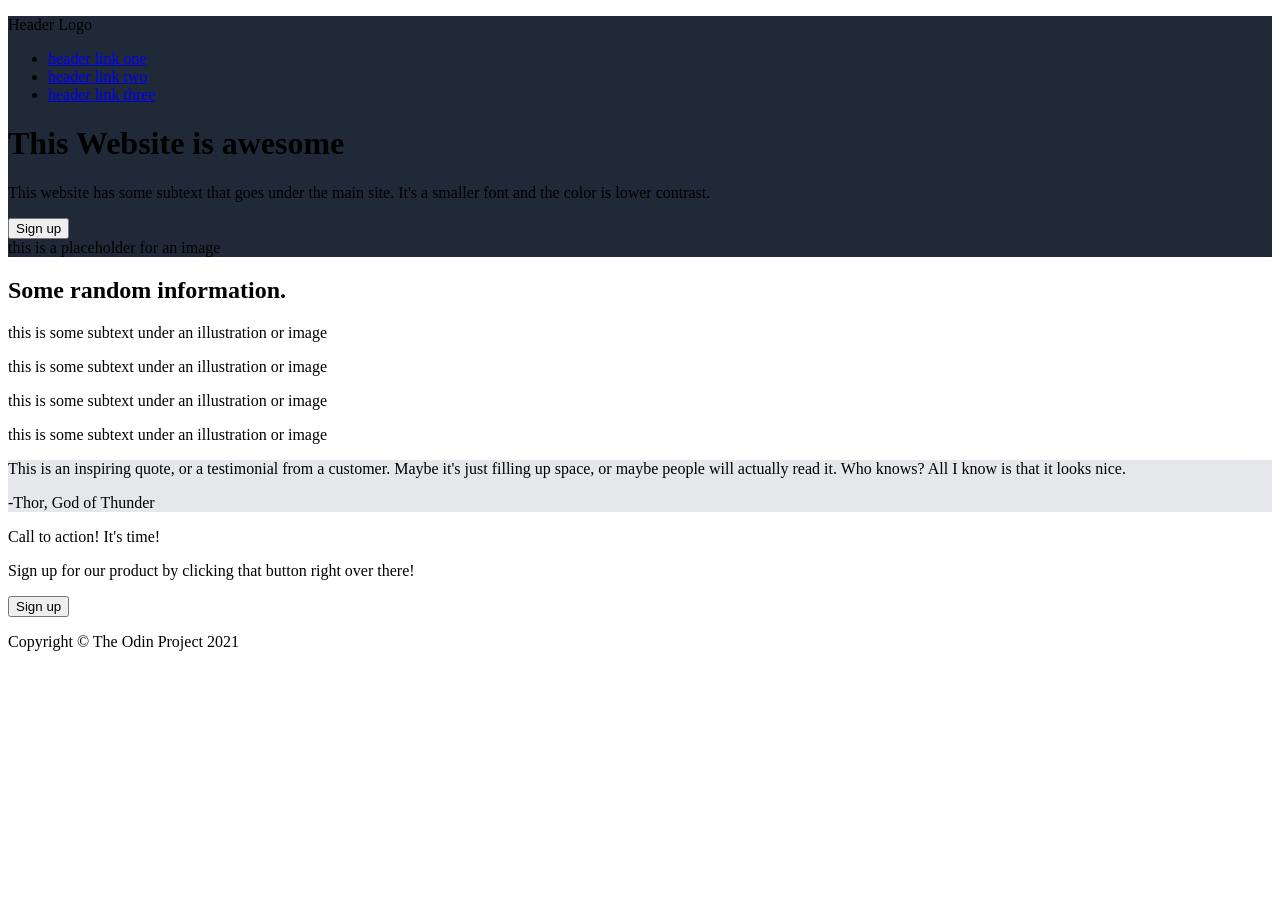
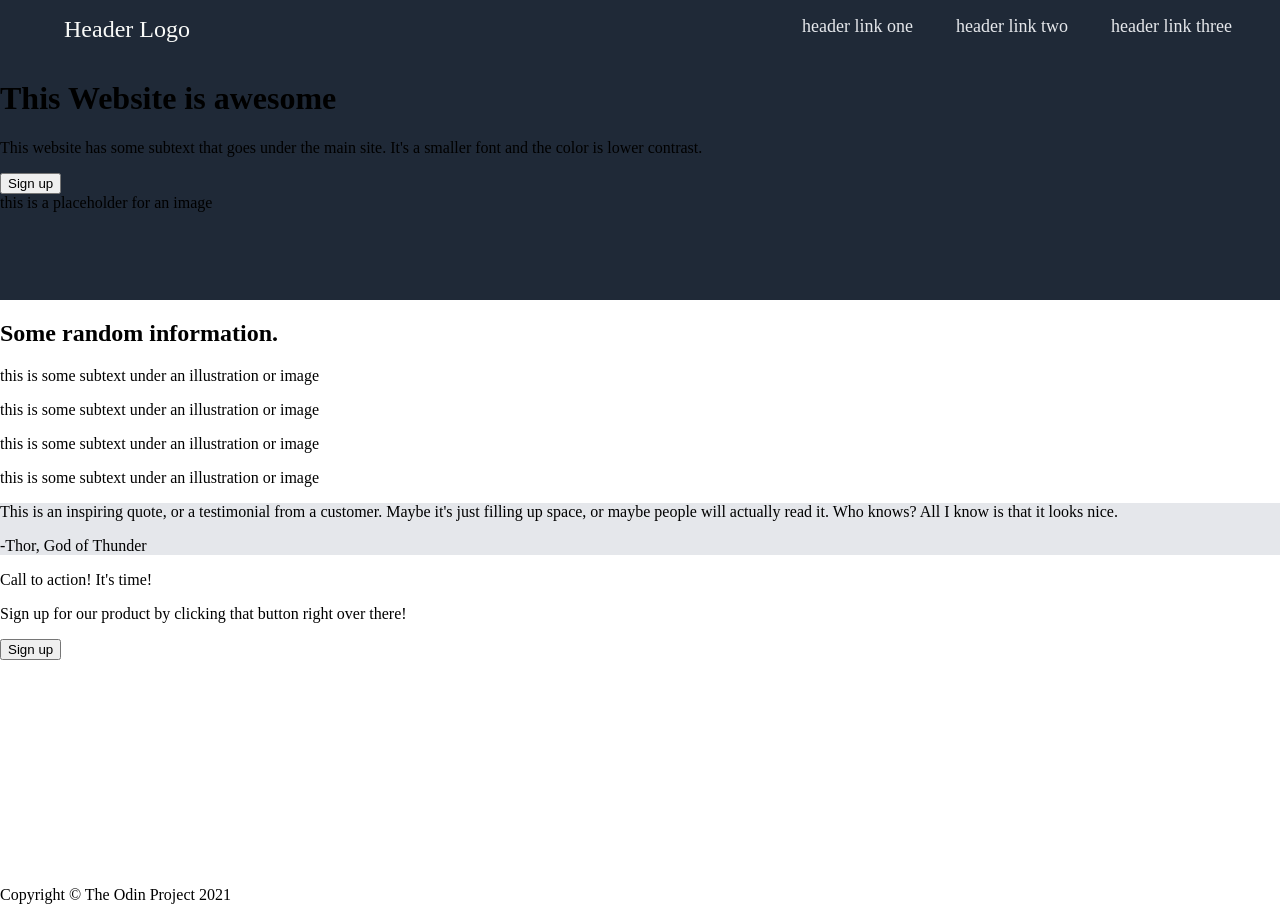
Before and after one commit to NSVPavan/odin-landing-page, a plain HTML site: page index.html in a window 1280 px wide. Before the commit the page ends 800 px from the top, so only its background shows below. Drawn offline with Linux system fonts and the light colour scheme.

Commit message:
Style nav-bar in header section
-Give nav-bar the specified styles.
-Set height of each section

```diff
--- a/styles.css
+++ b/styles.css
@@ -1,6 +1,40 @@
+body{
+    padding: 0px;
+    margin:0px;
+
+}
 header{
     background-color: #1f2937;
+    height: 300px;
 }
 .quote{
     background-color: #e5e7eb;
 }
+.nav-bar{
+    display: flex;
+    justify-content: space-around;
+    gap: 500px;
+}
+.logo{
+    font-size: 24px;
+    color: #f9faf8;
+    margin: 1rem;
+}
+.nav-bar ul{
+    width: 430px;
+    display: flex;
+    justify-content: space-between;
+    padding: 0px;
+}
+.nav-bar li{
+    display: inline-block;
+    list-style-type: none;
+}
+.nav-bar a{
+    font-size: 18px;
+    color: #e5e7eb;
+    text-decoration: none;
+}
+main{
+    height: 550px;
+}
```
